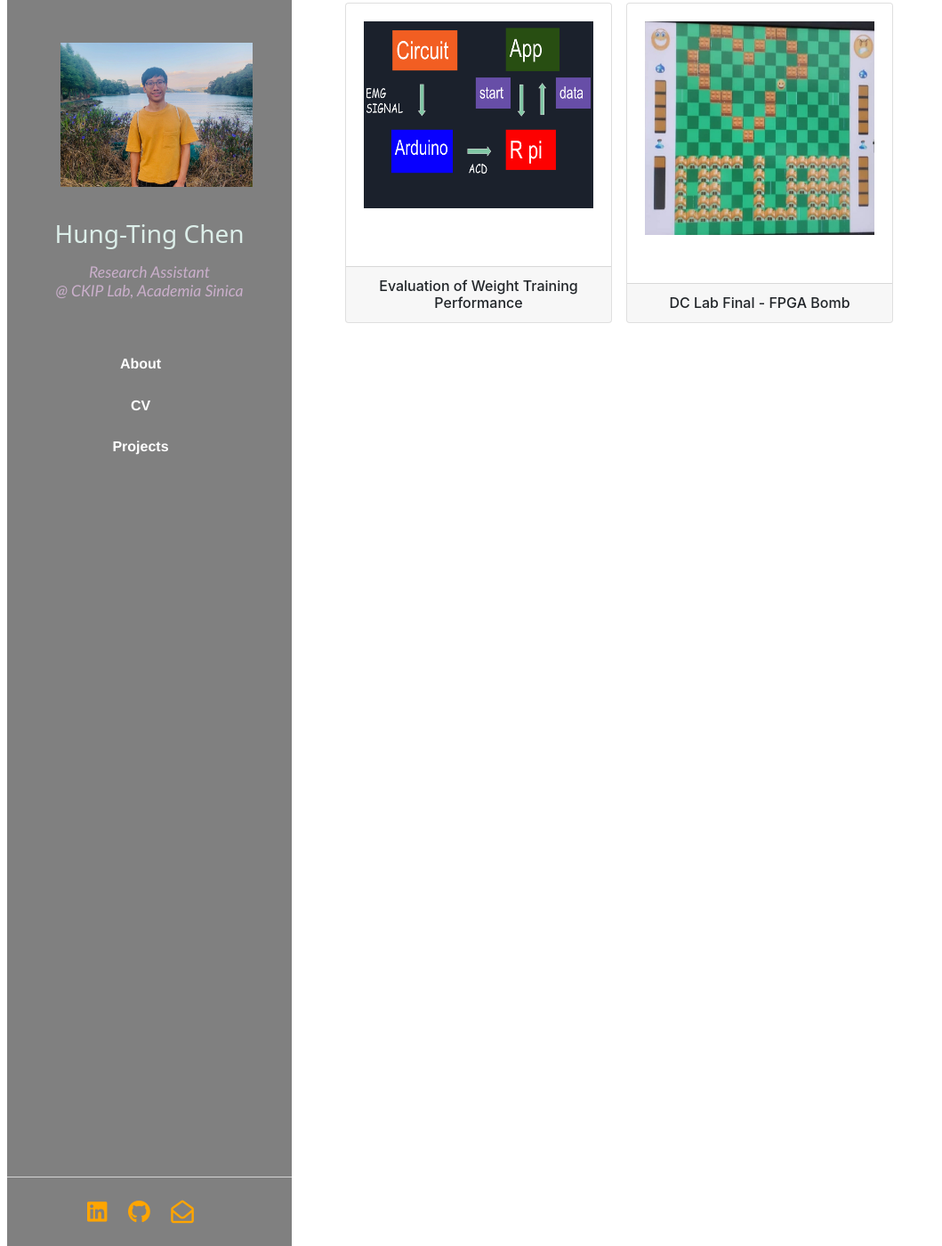
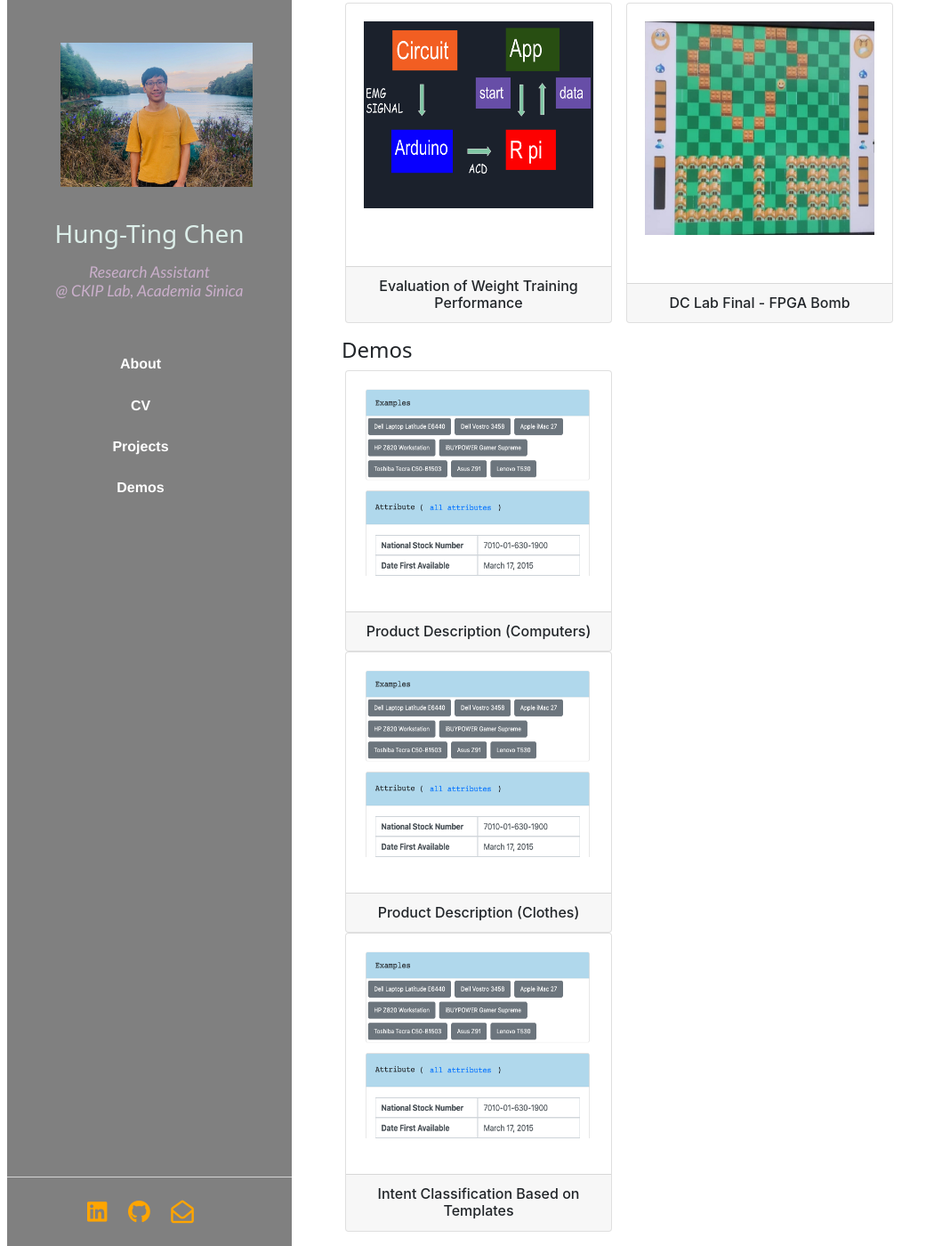
Before and after one commit to timchen0618/timchen0618.github.io, a Jekyll site: the page index.html, which Jekyll copies as it is, in a window 1280 px wide and 1400 px high, scrolled down 2150 px. Shown: the whole window at 89% size, without its empty margins (0-1059 px from the left). Built offline with Jekyll 4.4.1, drawn with Linux system fonts in a browser that asks for light colours; nearby versions of some CDN libraries.

Commit message:
modify layout

```diff
--- a/index.html
+++ b/index.html
@@ -31,6 +31,7 @@
                             <li><a href="#about">About</a></li>
                             <li><a href="#cv">CV</a></li>
                             <li><a href="#projects">Projects</a></li>
+                            <li><a href="#demo">Demos</a></li>
                             <!-- <li><a href="#blog">Blog</a></li> -->
                         </ul>
                     </nav>
@@ -344,6 +345,65 @@
                     </div>
                 </section>
 
+                <section id="demo">
+                    <h4>Demos</h4>
+                    <div class="row mr-lg-5 mr-md-3 mr-sm-2 mx-1">
+                        <div class="card d-inline-flex">
+                            <div class="card-body">
+                                <div class="row mx-auto my-auto">
+                                    <!-- <img src="{{item[2][0]}}" alt="image.png" class="mx-auto my-auto mw-100" height="200px"> -->
+                                    <a href="https://ckip.iis.sinica.edu.tw/service/prod-desc-en">
+                                        <figure>
+                                            <img alt="Product Description" src="images/prod-desc.png" class="mx-auto my-auto mw-100" height="210">
+
+                                        </figure>
+                                    </a>
+                                </div>
+                            </div>
+                            <div class="card-footer">
+                                <h6 class="my-auto mx-auto text-center"> Product Description (Computers) </h6>
+                            </div>
+                        </div>
+                    </div>
+
+                    <div class="row mr-lg-5 mr-md-3 mr-sm-2 mx-1">
+                        <div class="card d-inline-flex">
+                            <div class="card-body">
+                                <div class="row mx-auto my-auto">
+                                    <!-- <img src="{{item[2][0]}}" alt="image.png" class="mx-auto my-auto mw-100" height="200px"> -->
+                                    <a href="https://ckip.iis.sinica.edu.tw/service/prod-desc">
+                                        <figure>
+                                            <img alt="Product Description" src="images/prod-desc.png" class="mx-auto my-auto mw-100" height="210">
+
+                                        </figure>
+                                    </a>
+                                </div>
+                            </div>
+                            <div class="card-footer">
+                                <h6 class="my-auto mx-auto text-center"> Product Description (Clothes) </h6>
+                            </div>
+                        </div>
+                    </div>
+
+                    <div class="row mr-lg-5 mr-md-3 mr-sm-2 mx-1">
+                        <div class="card d-inline-flex">
+                            <div class="card-body">
+                                <div class="row mx-auto my-auto">
+                                    <!-- <img src="{{item[2][0]}}" alt="image.png" class="mx-auto my-auto mw-100" height="200px"> -->
+                                    <a href="https://ckip.iis.sinica.edu.tw/service/intention">
+                                        <figure>
+                                            <img alt="Product Description" src="images/prod-desc.png" class="mx-auto my-auto mw-100" height="210">
+
+                                        </figure>
+                                    </a>
+                                </div>
+                            </div>
+                            <div class="card-footer">
+                                <h6 class="my-auto mx-auto text-center"> Intent Classification Based on Templates </h6>
+                            </div>
+                        </div>
+                    </div>
+                </section>
                 <!-- <section id="blog">
                     <div class="blog">
                         <h1>Blog Posts</h1>
```
